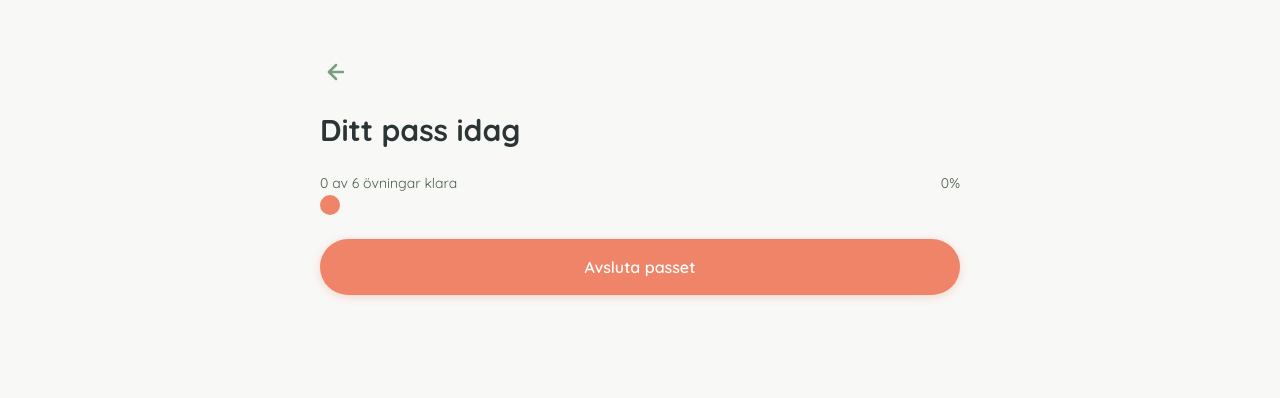
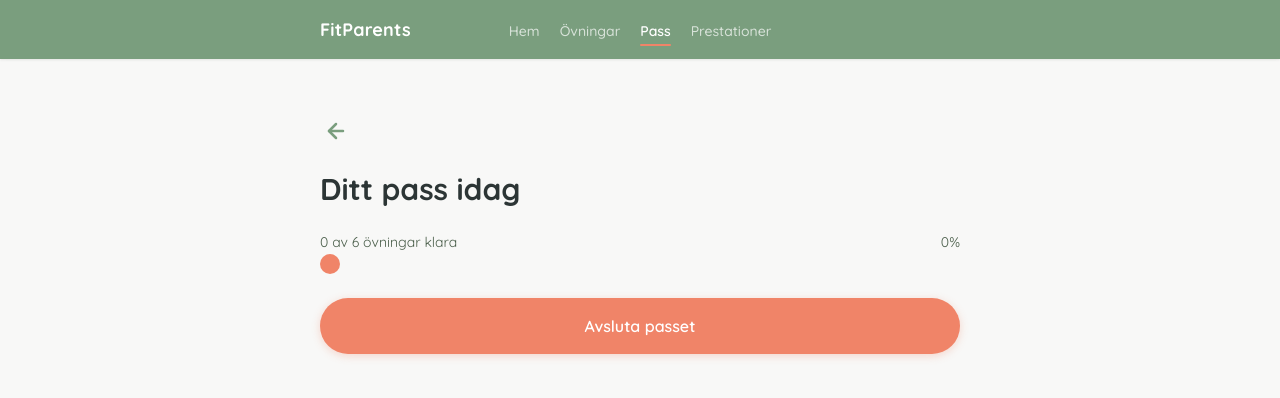
Before and after one commit to erica-f/grupparbete_med_devops, a website built with Vite: page training.html in a window 1280 px wide. Built offline with nearby package versions, Linux system fonts and the light colour scheme; some packages are replaced by stand-ins of ours; no server answers; the database is empty.

Commit message:
fixed the header to all pages

```diff
--- a/src/css/style.css
+++ b/src/css/style.css
@@ -100,7 +100,80 @@
 
 
 /* ------------------------------------------------------------
-   2. Reset & Base
+   2. Site Header
+   ------------------------------------------------------------ */
+.site-header {
+  background-color: var(--color-green);
+  padding: var(--space-4) var(--page-padding-x);
+  box-shadow: var(--shadow-card);
+  position: sticky;
+  top: 0;
+  z-index: 100;
+}
+
+.site-header__container {
+  max-width: var(--content-max-width);
+  margin: 0 auto;
+  display: grid;
+  grid-template-columns: 1fr auto 1fr;
+  align-items: center;
+  width: 100%;
+}
+
+.site-header__container nav {
+  grid-column: 2;
+}
+
+.site-header__logo {
+  font-family: var(--font-sans);
+  font-size: var(--text-lg);
+  font-weight: var(--font-weight-bold);
+  color: var(--color-text-on-green);
+  text-decoration: none;
+  letter-spacing: 0.01em;
+}
+
+.site-header__nav {
+  display: flex;
+  gap: var(--space-5);
+  list-style: none;
+  margin: 0;
+  padding: 0;
+}
+
+.site-header__link {
+  color: rgba(255, 255, 255, 0.7);
+  text-decoration: none;
+  font-size: var(--text-sm);
+  font-weight: var(--font-weight-medium);
+  transition: color var(--transition-base);
+  position: relative;
+  padding-bottom: var(--space-1);
+}
+
+.site-header__link:hover {
+  color: var(--color-text-on-green);
+}
+
+.site-header__link--active {
+  color: var(--color-text-on-green);
+  font-weight: var(--font-weight-semibold);
+}
+
+.site-header__link--active::after {
+  content: '';
+  position: absolute;
+  bottom: -2px;
+  left: 0;
+  right: 0;
+  height: 2px;
+  background-color: var(--color-accent);
+  border-radius: 1px;
+}
+
+
+/* ------------------------------------------------------------
+   3. Reset & Base
    ------------------------------------------------------------ */
 *,
 *::before,
--- a/training.html
+++ b/training.html
@@ -9,6 +9,19 @@
 </head>
 
 <body>
+    <header class="site-header">
+        <div class="site-header__container">
+            <a href="index.html" class="site-header__logo">FitParents</a>
+            <nav>
+                <ul class="site-header__nav">
+                    <li><a href="index.html" class="site-header__link">Hem</a></li>
+                    <li><a href="exercises.html" class="site-header__link">Övningar</a></li>
+                    <li><a href="training.html" class="site-header__link site-header__link--active">Pass</a></li>
+                    <li><a href="achievements.html" class="site-header__link">Prestationer</a></li>
+                </ul>
+            </nav>
+        </div>
+    </header>
     <section class="page">
         <section class="container section">
             <section id="filter">
```
Also changed, not shown: achievements.html (+13 -0 lines), exercises.html (+13 -0 lines), index.html (+32 -0 lines).
